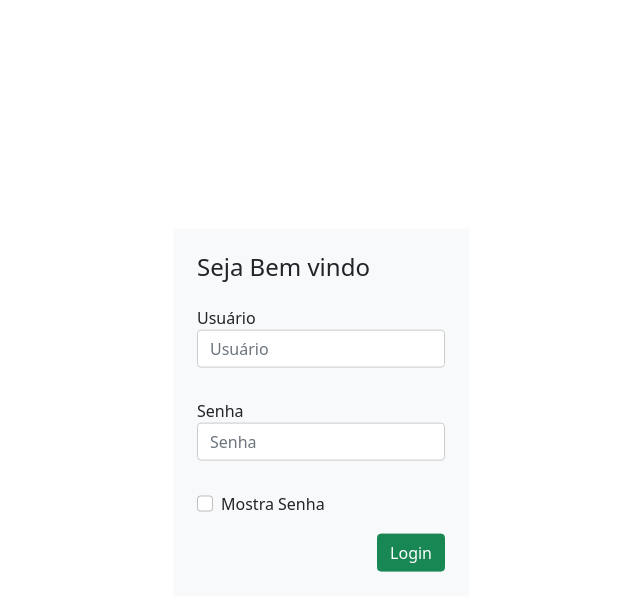
After one commit to mozartnp/website, a Django app: page /manutencao/login in a window 1280 px wide. The commit adds this page. Shown: the top 611 px of the page, without its empty margins (319-959 px from the left). Run offline with Django 3.2, Linux system fonts and the light colour scheme; some libraries are stand-ins or nearby versions.

Commit message:
Temos login

```diff
--- a/produtos/admin.py
+++ b/produtos/admin.py
@@ -6,7 +6,7 @@ class Listandoprodutos(admin.ModelAdmin):
     list_display_links = ('id', 'nome_do_produto')
 
 class ListandoCategorias(admin.ModelAdmin):
-    list_display = ('id', 'nome_da_categoria')
+    list_display = ('id', 'nome_da_categoria',)
     list_display_links = ('id', 'nome_da_categoria')
 
 admin.site.register(Iten, Listandoprodutos)
--- a/produtos/models.py
+++ b/produtos/models.py
@@ -1,7 +1,7 @@
 from django.db import models
 
 class Categoria(models.Model):
-    nome_da_categoria = models.CharField(max_length=30)
+    nome_da_categoria = models.CharField(max_length=30, unique=True)
     def __str__(self):
         return self.nome_da_categoria
 
--- a/templates/index.html
+++ b/templates/index.html
@@ -129,6 +129,7 @@
                     {% endif %}
 
                 </div>
+
             </div>
         </div>
 
--- /dev/null
+++ b/templates/login.html
@@ -0,0 +1,56 @@
+<!--Para avisar que a pagina é uma extenção da base.html-->
+{% extends 'base.html' %}
+
+<!--Para carregar os arquivos estaticos na pagina.-->
+{% load static %}
+
+<!--Para indicar qual bloco será inserida no base.html-->
+{% block content %}
+
+  <body>
+    <body>
+
+        <div class="container">
+            <div class="row">
+                <div class="col-md-3 position-absolute top-50 start-50 translate-middle">
+                    <div class="login-form bg-light mt-4 p-4">
+                        <form action="" method="" class="row g-3">
+                            <h4>Seja Bem vindo</h4>
+                            <div class="col-12">
+                                <label>Usuário</label>
+                                <input type="text" name="usuario" class="form-control" placeholder="Usuário">
+                            </div>
+                            <div class="col-12">
+                                <label>Senha</label>
+                                <input type="password" name="senha" class="form-control" placeholder="Senha" id="senha">
+                            </div>
+                            <div class="col-12">
+                                <div class="form-check">
+                                    <input class="form-check-input" type="checkbox" onclick="mostrarSenha()" id="exporSenhar" >
+                                    <label class="form-check-label" for="exporSenhar"> Mostra Senha</label>
+                                </div>
+                            </div>
+                            <div class="col-12">
+                                <button type="submit" class="btn btn-success float-end">Login</button>
+                            </div>
+                        </form>
+                    </div>
+                </div>
+            </div>
+        </div>
+
+    </body>
+  </body>
+  <script>
+    function mostrarSenha() {
+        var x = document.getElementById("senha");
+        if (x.type === "password") {
+            x.type = "text";
+         } else {
+            x.type = "password";
+        }
+    }
+  </script>
+</html>
+
+{% endblock %}
--- a/usuarios/urls.py
+++ b/usuarios/urls.py
@@ -3,6 +3,6 @@ from . import views
 
 urlpatterns = [
     path('login', views.login, name='login'),
-    path('manutencao', views.manutencao, name='manutencao'),
+    path('', views.manutencao, name='manutencao'),
     path('logout', views.logout, name='logout'),
 ]
--- a/usuarios/views.py
+++ b/usuarios/views.py
@@ -1,3 +1,10 @@
 from django.shortcuts import render
 
-# Create your views here.
+def login(request):
+    return render(request, 'login.html')
+
+def manutencao(request):
+    return render(request, 'manutencao.html')
+
+def logout(request):
+    pass
--- a/website/urls.py
+++ b/website/urls.py
@@ -18,5 +18,6 @@ from django.urls import path, include
 
 urlpatterns = [
     path('', include('home.urls')),
+    path('manutencao/', include('usuarios.urls')),
     path('admin/', admin.site.urls),
 ]
```
Also changed, not shown: templates/manutencao.html (added, +18 -0 lines), README.md, produtos/migrations/0003_alter_categoria_nome_da_categoria.py (added).
